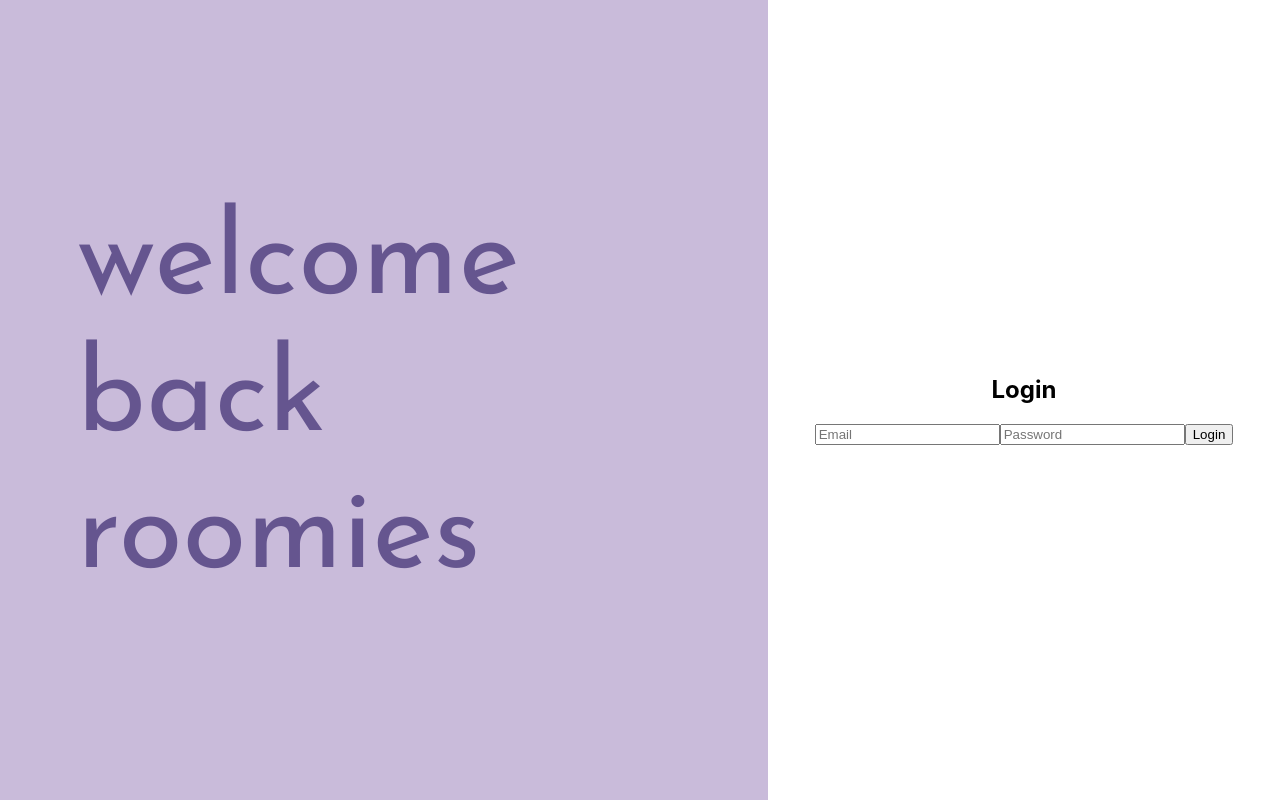
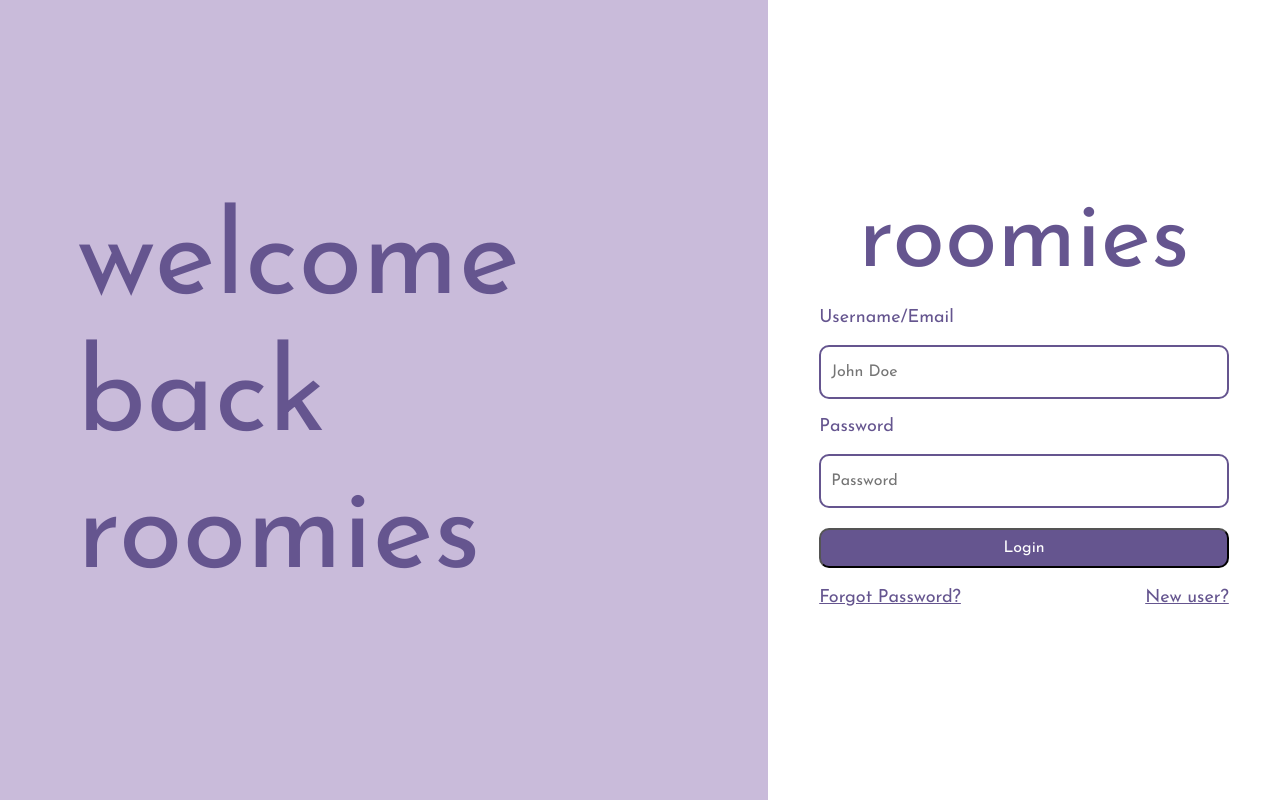
Before and after one commit to Chemplo/HackCanada, a React (Create React App) app in the folder roomies/: page /login in a window 1280 px wide. Built offline with nearby package versions, Linux system fonts and the light colour scheme.

Commit message:
Finish login and signup pages

```diff
--- a/roomies/src/App.js
+++ b/roomies/src/App.js
@@ -7,10 +7,11 @@ import About from "./pages/About.js";
 import Header from "./components/Header.js";
 import Login from "./pages/Login.js";
 import Signup from "./pages/Signup.js";
+import Womp from "./pages/Womp.js"
 
 function AppContent() {
   const location = useLocation(); // Get current route
-  const hideHeaderRoutes = ["/login", "/signup"]; // Routes where header should be hidden
+  const hideHeaderRoutes = ["/login", "/signup", "/womp"]; // Routes where header should be hidden
 
   return (
     <>
@@ -25,6 +26,7 @@ function AppContent() {
         <Route path="/about" element={<About />} />
         <Route path="/login" element={<Login />} />
         <Route path="/signup" element={<Signup />} />
+        <Route path="/womp" element={<Womp />} />
       </Routes>
     </>
   );
--- a/roomies/src/pages/Login.css
+++ b/roomies/src/pages/Login.css
@@ -22,3 +22,82 @@
     margin-bottom: 10px;
     font-weight: 400;
 }
+
+.right-text {
+    display: flex;
+    position: relative;
+    justify-content: center;
+    align-items: center;
+    text-align: center;
+    font-family: "Josefin Sans", sans-serif;
+    font-size: 96px;
+    color: #65558F;
+    font-weight: 400;
+    text-decoration: none;
+}
+
+.form {
+    display: flex;
+    position: relative;
+    flex-direction: column;
+    width: 80%;
+}
+
+.user-text, .password-text {
+    display: flex;
+    position: relative;
+    color: #65558F;
+    font-family: "Josefin Sans", sans-serif;
+    font-size: 18px;
+}
+
+.user, .password {
+    display: flex;
+    position: relative;
+    border: 2px solid #65558F;
+    border-radius: 10px;
+    height: 30px;
+    font-family: "Josefin Sans", sans-serif;
+    font-size: 16px;
+    padding: 10px;
+}
+
+.submit {
+    display: flex;
+    position: relative;
+    background: #65558F;
+    color: #FFFFFF;
+    font-family: "Josefin Sans", sans-serif;
+    font-size: 16px;
+    font-weight: 400;
+    height: 40px;
+    padding: 10px;
+    border-radius: 10px;
+    align-items: center;
+    justify-content: center;
+    margin-top: 20px;
+}
+
+.extra {
+    display: flex;
+    position: relative;
+    justify-content: space-between;
+    width: 80%;
+    margin-top: 20px;
+}
+
+.forgot {
+    display: flex;
+    position: relative;
+    font-family: "Josefin Sans", sans-serif;
+    font-size: 18px;
+    color: #65558F;
+}
+
+.signup {
+    display: flex;
+    position: relative;
+    font-family: "Josefin Sans", sans-serif;
+    font-size: 18px;
+    color: #65558F;
+}
--- a/roomies/src/pages/Login.js
+++ b/roomies/src/pages/Login.js
@@ -36,12 +36,18 @@ function Login() {
             </div>
         </div>
         <div className="right">
-        <h2>Login</h2>
-            <form onSubmit={handleSubmit}>
-                <input type="text" placeholder="Email" value={user} onChange={(e) => setUser(e.target.value)} required />
-                <input type="password" placeholder="Password" value={password} onChange={(e) => setPassword(e.target.value)} required />
-                <button type="submit">Login</button>
+            <Link className="right-text" to="/">roomies</Link>
+            <form className="form" onSubmit={handleSubmit}>
+                <p className="user-text">Username/Email</p>
+                <input className="user" type="text" placeholder="John Doe" value={user} onChange={(e) => setUser(e.target.value)} required />
+                <p className="password-text">Password</p>
+                <input className="password" type="password" placeholder="Password" value={password} onChange={(e) => setPassword(e.target.value)} required />
+                <button className="submit" type="submit">Login</button>
             </form>
+            <div className="extra">
+                <Link className="forgot" to="/womp">Forgot Password?</Link>
+                <Link className="signup" to="/signup">New user?</Link>
+            </div>
         </div>
         </>
     );
--- a/roomies/src/pages/Signup.css
+++ b/roomies/src/pages/Signup.css
@@ -88,3 +88,19 @@
     justify-content: center;
     margin-top: 20px;
 }
+
+.extras {
+    display: flex;
+    position: relative;
+    justify-content: left;
+    width: 80%;
+    margin-top: 20px;
+}
+
+.existing {
+    display: flex;
+    position: relative;
+    font-family: "Josefin Sans", sans-serif;
+    font-size: 18px;
+    color: #65558F;
+}
--- a/roomies/src/pages/Signup.js
+++ b/roomies/src/pages/Signup.js
@@ -48,6 +48,9 @@ function Signup() {
                 <input className="password" type="password" placeholder="Password" value={password} onChange={(e) => setPassword(e.target.value)} required />
                 <button className="submit" type="submit">Sign Up</button>
             </form>
+            <div className="extras">
+                <Link className="existing" to="/login">Existing User?</Link>
+            </div>
         </div>
         </>
     );
--- /dev/null
+++ b/roomies/src/pages/Womp.css
@@ -0,0 +1,20 @@
+.big {
+    display: flex;
+    position: absolute;
+    background-color: #C9BBDA;
+    width: 100%;
+    height: 100%;
+}
+
+.womp {
+    display: flex;
+    position: relative;
+    width: 100%;
+    justify-content: center;
+    align-items: center;
+    text-align: center;
+    color: #FFFFFF;
+    font-size: 96px;
+    font-family: "Josefin Sans", sans-serif;
+    text-decoration: none;
+}
--- /dev/null
+++ b/roomies/src/pages/Womp.js
@@ -0,0 +1,14 @@
+import './Womp.css';
+import { Link } from "react-router-dom"
+
+function Womp() {
+
+    return (
+        <div className="big">
+            <Link className="womp" to="/">WOMP WOMP</Link>
+        </div>
+    );
+
+}
+
+export default Womp;
```
